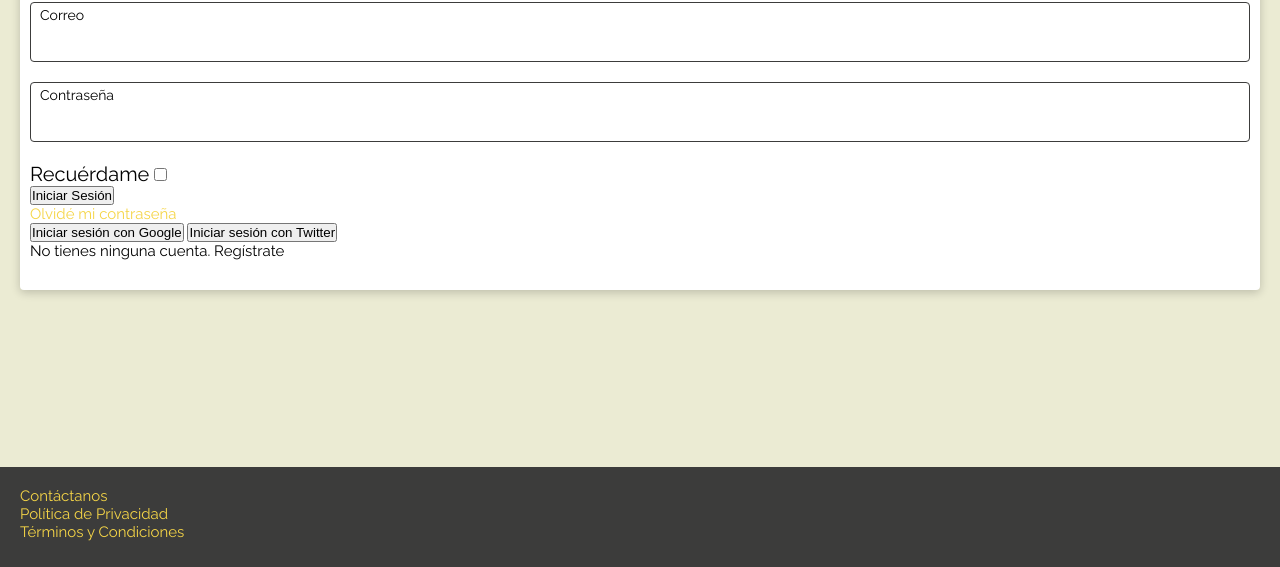
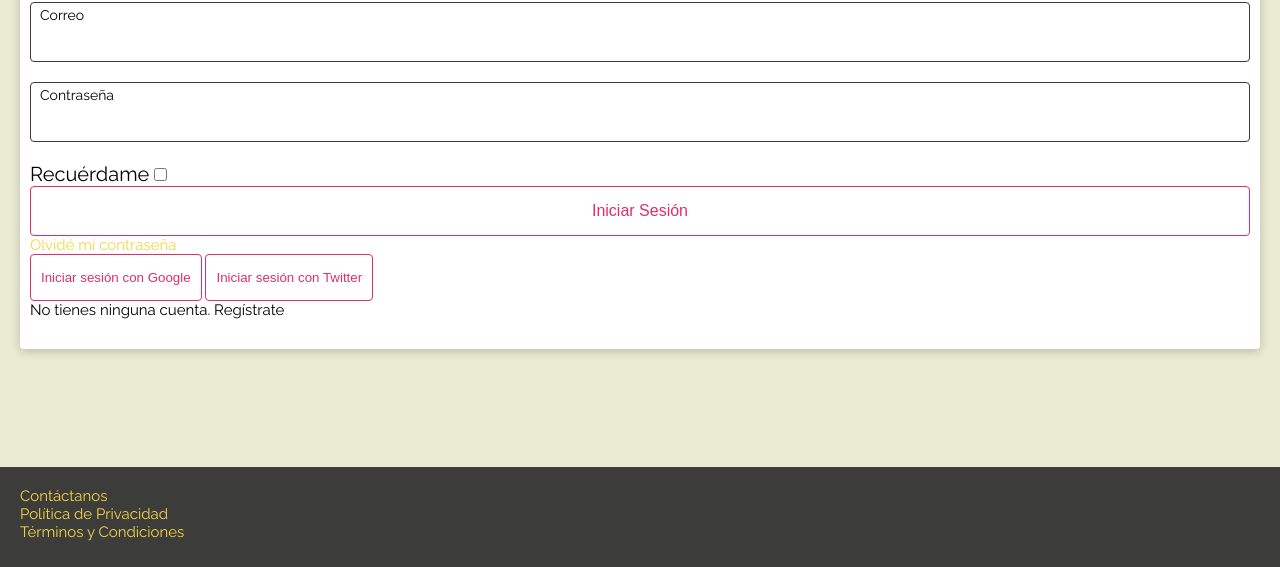
Before and after one commit to aroquega/PlatziVideo, a plain HTML site: page login.html in a window 1280 px wide. Shown: the part 233-800 px from the top of the page. Drawn offline with Linux system fonts and the light colour scheme.

Commit message:
style buttons

```diff
--- a/login.html
+++ b/login.html
@@ -29,7 +29,7 @@
                 <input class="checkbox__input" type="checkbox">
             </div>
             <div>
-                <input class="button" type="submit" value="Iniciar Sesión">
+                <input class="button button--large" type="submit" value="Iniciar Sesión">
             </div>
             <a class="link" href="/">Olvidé mi contraseña</a>
             <section aria-label="Iniciar sesión con otras cuentas">
--- a/style/components.css
+++ b/style/components.css
@@ -75,3 +75,21 @@ Form
 .centered-text {
     text-align: center;
 }
+
+/*
+Button
+*/
+
+.button {
+    appearance: none;
+    padding: 15px 10px;
+    background-color: var(--button-bg-color);
+    color: var(--button-color);
+    border: 1px solid var(--button-border-color);
+    border-radius: var(--border-radius);
+}
+
+.button--large {
+    width: 100%;
+    font-size: 1.6rem;
+}
--- a/style/theme.css
+++ b/style/theme.css
@@ -29,6 +29,9 @@
     --input-bg-color: var(--light-color);
     --label-focus-color: var(--primary-brand-color);
     --main-color: var(--light-color);
+    --button-bg-color: white;
+    --button-border-color: var(--primary-brand-color);
+    --button-color: var(--primary-brand-color);
 
     --medium-shadow: 0 2.5px 10px var(--shadow-color);
     --border-radius: 4px;
```
